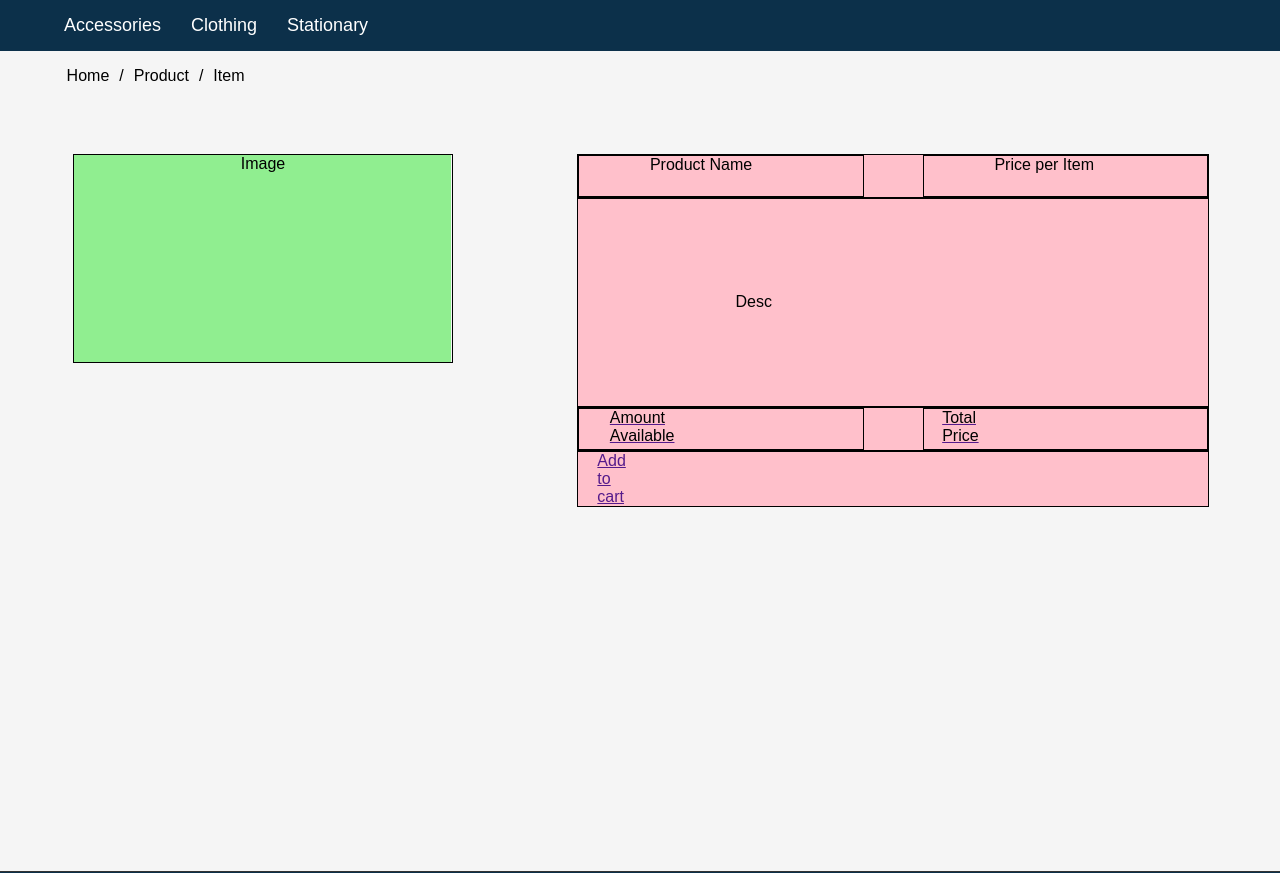
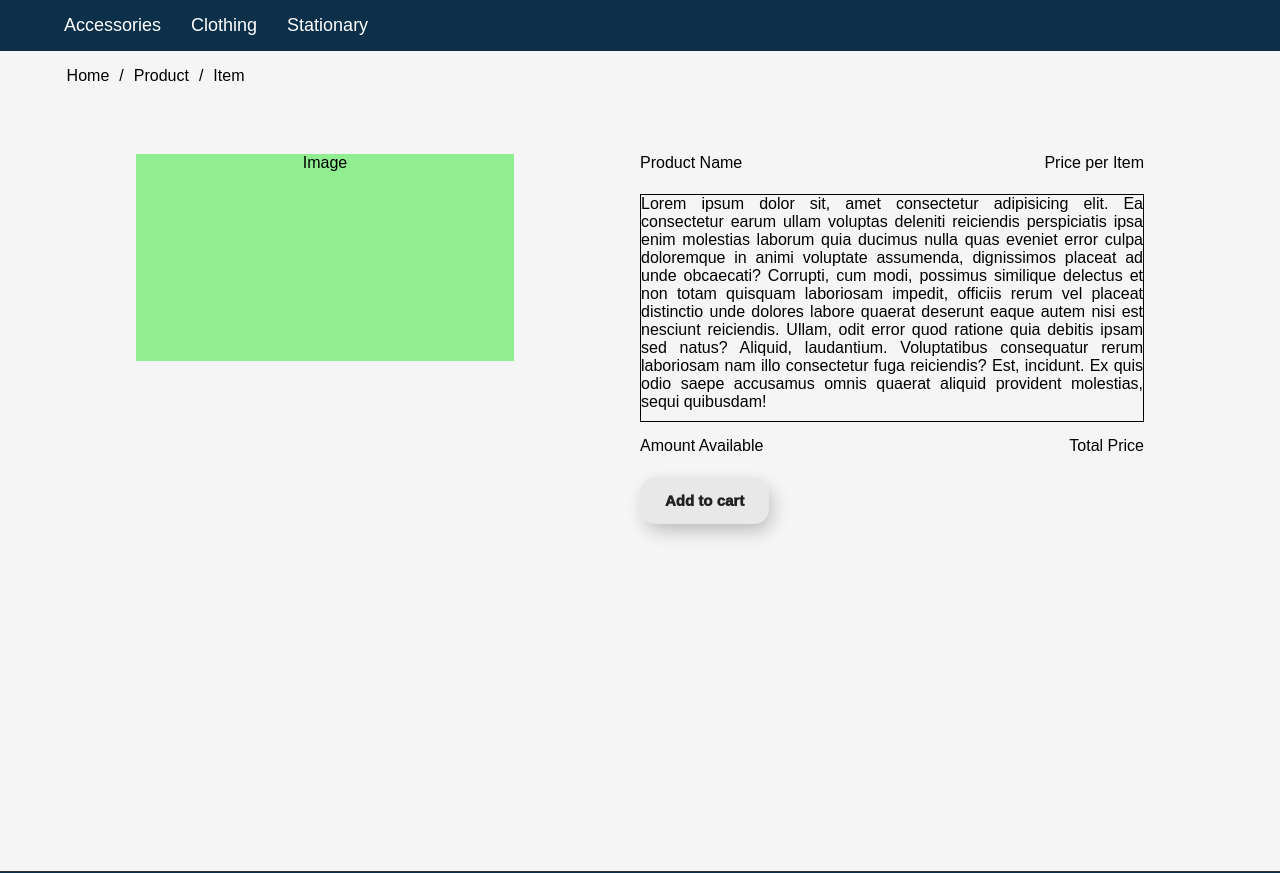
Before and after one commit to ProlexicGT/Apu-Store, a PHP site: page /product-preview.html in a window 1280 px wide. Shown: the part 133-1006 px from the top of the page. Run offline with PHP 8.4, Linux system fonts and the light colour scheme.

Commit message:
finished item preview

```diff
--- a/index.html
+++ b/index.html
@@ -29,9 +29,9 @@
     </div>
     <div class="wrapper" id="container">
       <div class="group">
-        <a href=""><img src="/img/car1.jpg" class="item item1"alt=""></a>
-        <a href=""><img src="/img/car2.png" class="item item2"alt=""></a>
-        <a href=""><img src="/img/car3.jpg" class="item item3"alt=""></a>
+        <a href=""><img src="/img/car1.jpg" class="slide-image1"alt=""></a>
+        <a href=""><img src="/img/car2.png" class="slide-image2"alt=""></a>
+        <a href=""><img src="/img/car3.jpg" class="slide-image3"alt=""></a>
       </div>
     </div>
     <div class="content"  id="container">
--- a/product-preview.html
+++ b/product-preview.html
@@ -41,7 +41,7 @@
 				<div class="item">
 					<div class="product-image">
 						<p>Image</p>
-                        <img src="" alt="">
+						<img src="" alt="" />
 					</div>
 				</div>
 				<div class="info">
@@ -54,18 +54,23 @@
 						</div>
 					</div>
 					<div class="product-desc">
-                        <p>Desc</p>
+						<p>
+							Lorem ipsum dolor sit, amet consectetur adipisicing elit. Ea consectetur earum ullam voluptas deleniti reiciendis perspiciatis ipsa enim molestias laborum quia ducimus nulla quas eveniet error culpa doloremque in animi
+							voluptate assumenda, dignissimos placeat ad unde obcaecati? Corrupti, cum modi, possimus similique delectus et non totam quisquam laboriosam impedit, officiis rerum vel placeat distinctio unde dolores labore quaerat
+							deserunt eaque autem nisi est nesciunt reiciendis. Ullam, odit error quod ratione quia debitis ipsam sed natus? Aliquid, laudantium. Voluptatibus consequatur rerum laboriosam nam illo consectetur fuga reiciendis? Est,
+							incidunt. Ex quis odio saepe accusamus omnis quaerat aliquid provident molestias, sequi quibusdam!
+						</p>
 					</div>
 					<div class="item-name-price">
 						<div>
-                            <a href=""><p>Amount Available</p></a>
+							<p>Amount Available</p>
 						</div>
 						<div>
-                            <a href=""><p>Total Price</p></a>
+							<p>Total Price</p>
 						</div>
 					</div>
-                    <div>
-                        <a href=""><p>Add to cart</p></a>
+					<div class="add-to-cart">
+						<button class="add-to-cart-btn">Add to cart</button>
 					</div>
 				</div>
 			</div>
--- a/style.css
+++ b/style.css
@@ -437,7 +431,7 @@ input[type=text], input[type=password], select {
 	padding-bottom: 50px;
 	position: absolute;
 	display: flex;
-	justify-content: space-around;
+	justify-content: space-evenly;
 }
 
 .item {
@@ -447,9 +441,7 @@ input[type=text], input[type=password], select {
 	height: 70%;
 }
 
-
 .item div {
-	border: 1px solid black;
 	padding-bottom: 50%;
 	display: flex;
 	width: 100%;
@@ -458,33 +450,83 @@ input[type=text], input[type=password], select {
 
 .info {
 	margin-top: 5%;
-	width: 50%;
+	width: 40%;
 	height: 70%;
 	text-align: left;
 }
 
-.info div div a p {
+.info a {
 	text-decoration: none;
 	color: black;
+	width: 10%;
+	text-wrap: nowrap;
+	position: absolute;
 }
 
 .info div {
-	background-color: pink;
-	border: 1px solid black;
+	/* background-color: lightgray; */
 	display: flex;
-	width: 100%;
-	height: 50%;
 }
 
 .item-name-price {
+	width: 100%;
 	justify-content: space-between;
 }
 
-.item-name-price div{
-	width: 45%;
+.item-name-price div {
+	border-radius: 10px;
+	text-wrap: nowrap;
 	min-height: 40px;
 }
 
-.product-desc {
-	padding: 15% 0;
+.item-name-price div p {
+	margin-left: 0;
 }
+
+.product-desc p {
+	text-align: justify;
+	width: 100%;
+	padding-bottom: 2%;
+	margin-bottom: 3%;
+	border: 1px solid black;
+}
+
+.add-to-cart-btn {
+	padding: 15px 25px;
+	border: unset;
+	border-radius: 15px;
+	color: #212121;
+	z-index: 1;
+	background: #e8e8e8;
+	position: relative;
+	font-weight: 1000;
+	font-size: 15px;
+	-webkit-box-shadow: 4px 8px 19px -3px rgba(0, 0, 0, 0.27);
+	box-shadow: 4px 8px 19px -3px rgba(0, 0, 0, 0.27);
+	transition: all 250ms;
+	overflow: hidden;
+	text-wrap: nowrap;
+}
+
+.add-to-cart-btn::before {
+	content: "";
+	position: absolute;
+	top: 0;
+	left: 0;
+	height: 100%;
+	width: 0;
+	border-radius: 15px;
+	background-color: #212121;
+	z-index: -1;
+	-webkit-box-shadow: 4px 8px 19px -3px rgba(0, 0, 0, 0.27);
+	box-shadow: 4px 8px 19px -3px rgba(0, 0, 0, 0.27);
+	transition: all 250ms;
+}
+
+.add-to-cart-btn:hover {
+	color: #e8e8e8;
+}
+
+.add-to-cart-btn:hover::before {
+	width: 100%;
+}
```
Also changed, not shown: other parts of style.css (+24 -30 lines). Lines whose indentation alone changed are shown as unchanged.
